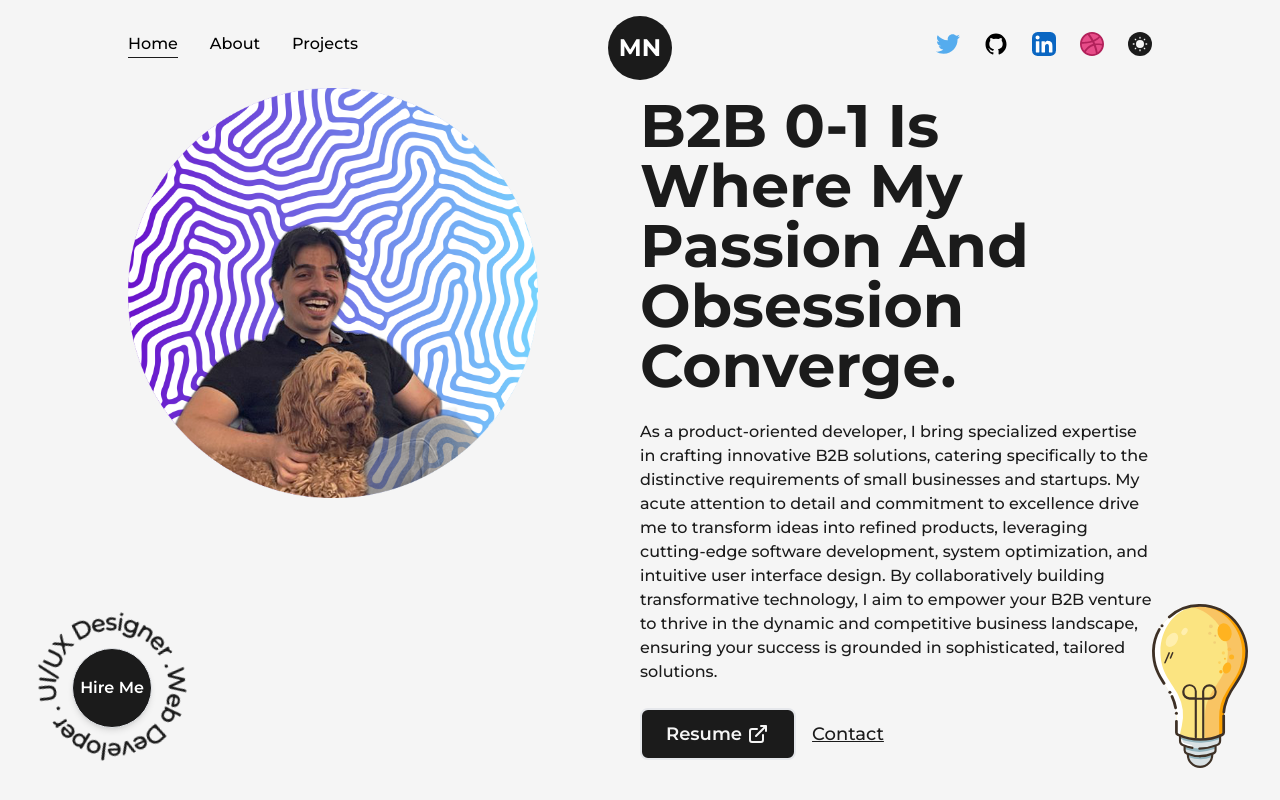
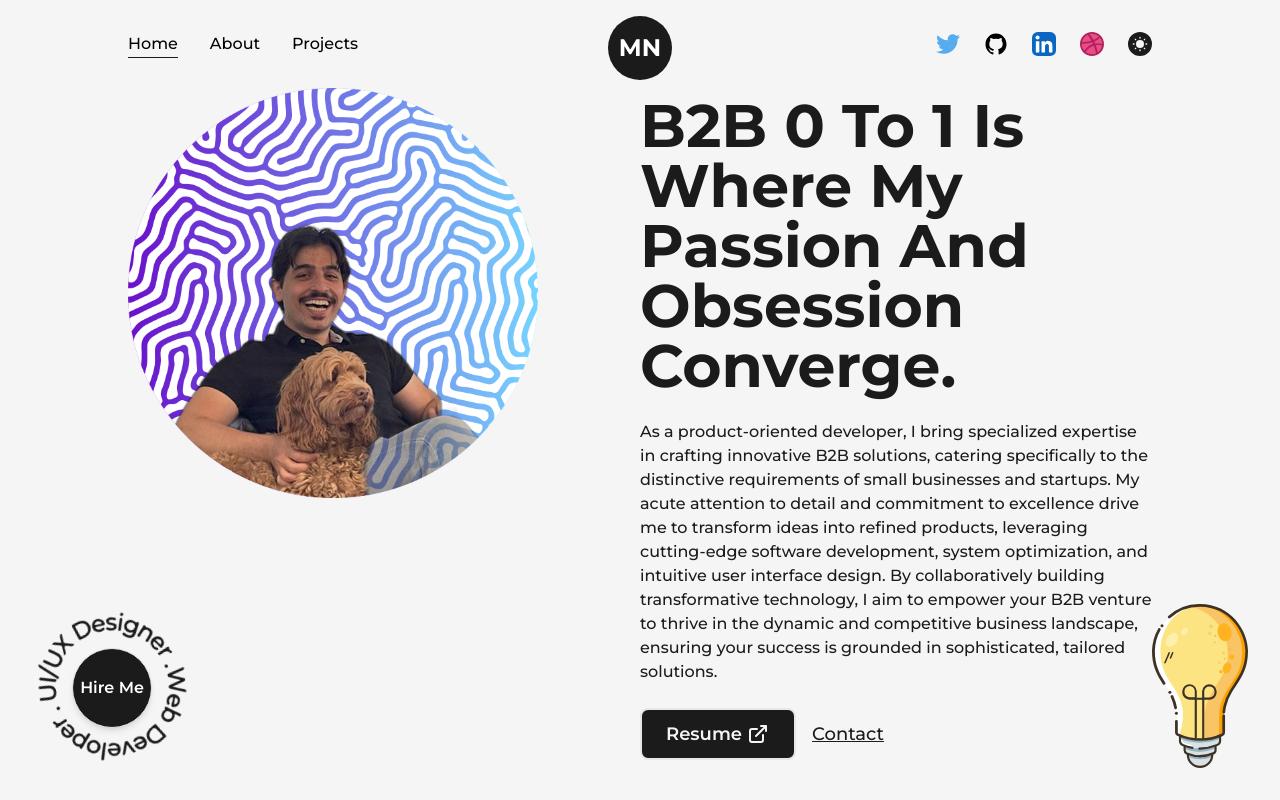
Before and after one commit to robonafisi/product-portfolio, a Next.js app: page / in a window 1280 px wide. Shown: the top 800 px of the page. Built offline with nearby package versions, Linux system fonts and the light colour scheme.

Commit message:
Change Text

```diff
--- a/src/pages/about.js
+++ b/src/pages/about.js
@@ -38,7 +38,7 @@ export default function About() {
   return (
     <>
       <Head>
-        <title>Minimal Portfolio Built with Nextjs | About Page</title>
+        <title>Mo Nafisi Portfolio | About Page</title>
         <meta name="description" content="Learn more about CodeBucks, a Next.js developer with a passion for
         creating innovative solutions. Discover tips for building a developer portfolio and insights on
         full-stack development, front-end development, and back-end development." />
--- a/src/pages/index.js
+++ b/src/pages/index.js
@@ -41,7 +41,7 @@ export default function Home() {
             </div>
             <div className="flex w-1/2 flex-col items-center self-center lg:w-full lg:text-center">
               <AnimatedText
-                text="B2B 0-1 Is Where My Passion and Obsession Converge."
+                text="B2B 0 to 1 Is Where My Passion and Obsession Converge."
                 className="!text-left !text-6xl xl:!text-5xl lg:!text-center lg:!text-6xl md:!text-5xl sm:!text-3xl"
               />
               <p className="my-4 text-base font-medium md:text-sm sm:!text-xs">
```
